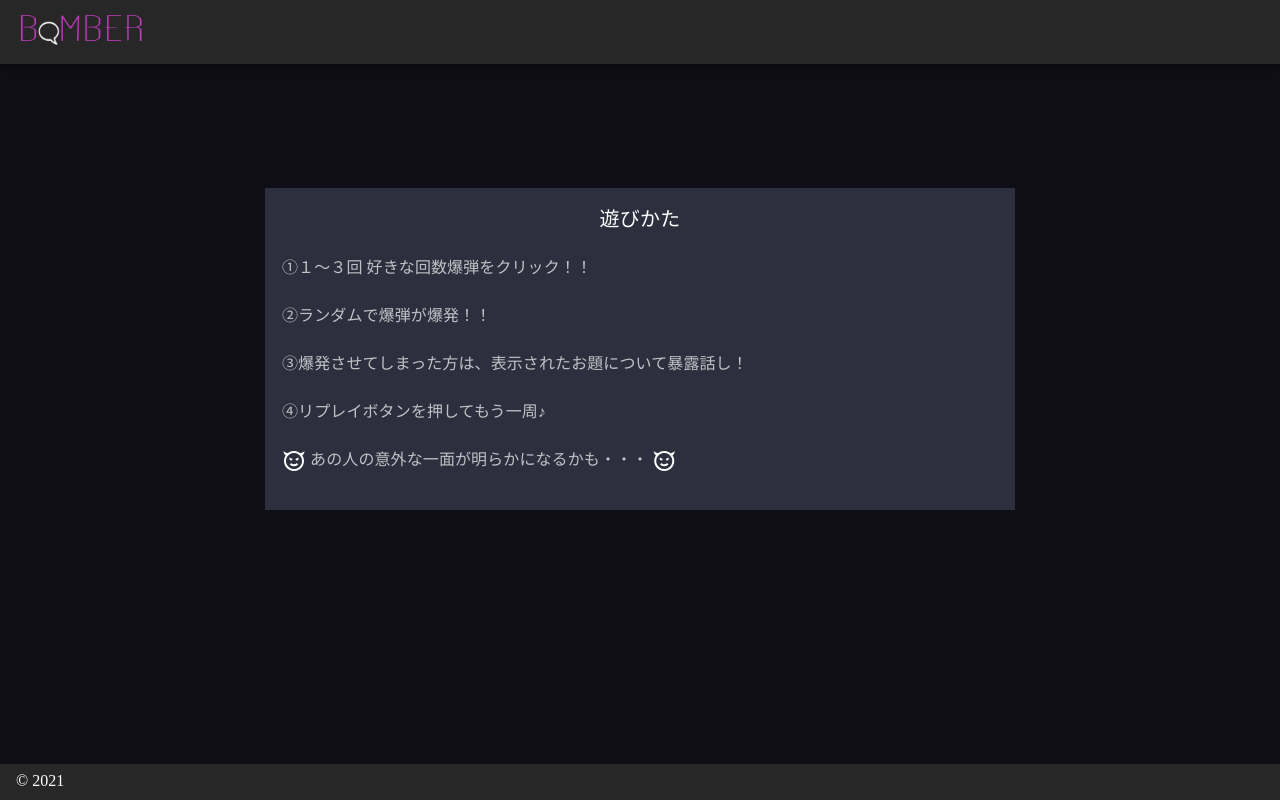
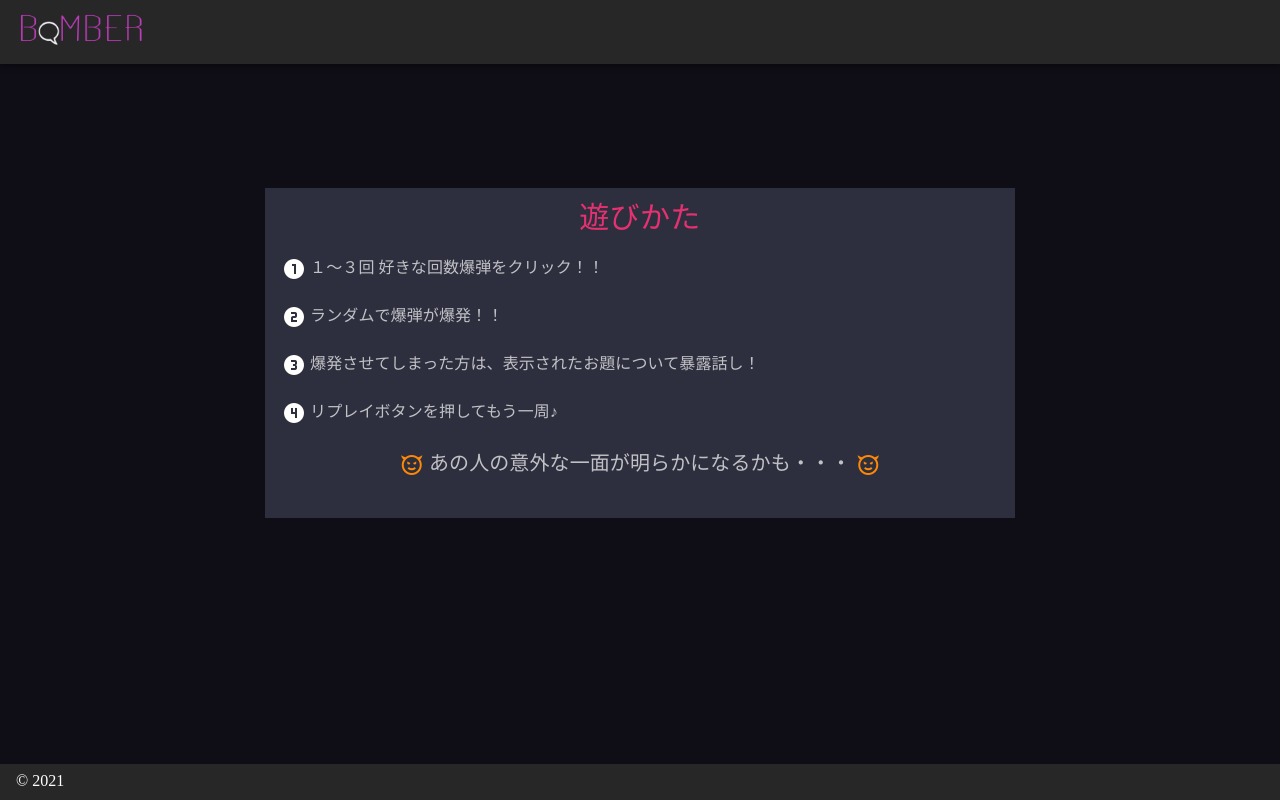
Before and after one commit to wkn816/BakudanTalk, a Nuxt app: page /about in a window 1280 px wide. Built offline with nearby package versions, Linux system fonts and the light colour scheme.

Commit message:
fix-番号をv-iconで表現

```diff
--- a/pages/about.vue
+++ b/pages/about.vue
@@ -5,15 +5,27 @@
             <v-card color=#2e2f3e outlined tile class="about-card">
               <v-card-title primary-title class="justify-center">遊びかた
               </v-card-title>
-              <v-card-text class="parent">
-                <p>①１〜３回 好きな回数爆弾をクリック！！</p>
-                <p>②ランダムで爆弾が爆発！！</p>
-                <p>③爆発させてしまった方は、表示されたお題について暴露話し！</p>
-                <p>④リプレイボタンを押してもう一周♪</p>
-                <p>
-                  <v-icon>mdi-emoticon-devil-outline</v-icon>
+              <v-card-text>
+                <p class="parent">
+                    <v-icon color="#fffffe">mdi-numeric-1-circle</v-icon>
+                    １〜３回 好きな回数爆弾をクリック！！
+                </p>
+                <p class="parent">
+                    <v-icon color="#fffffe">mdi-numeric-2-circle</v-icon>
+                    ランダムで爆弾が爆発！！
+                </p>
+                <p class="parent">
+                    <v-icon color="#fffffe">mdi-numeric-3-circle</v-icon>
+                    爆発させてしまった方は、表示されたお題について暴露話し！
+                </p>
+                <p class="parent">
+                    <v-icon color="#fffffe">mdi-numeric-4-circle</v-icon>
+                    リプレイボタンを押してもう一周♪
+                </p>
+                <p class="howto-lasttext">
+                  <v-icon color="#ff8906">mdi-emoticon-devil-outline</v-icon>
                     あの人の意外な一面が明らかになるかも・・・
-                  <v-icon>mdi-emoticon-devil-outline</v-icon>
+                  <v-icon color="#ff8906">mdi-emoticon-devil-outline</v-icon>
                 </p>
               </v-card-text>
             </v-card>
@@ -31,6 +43,14 @@ p {
     font-size: 16px;
     line-height: 2.0em;
 }
+.howto-lasttext{
+  text-align: center;
+  font-size: 20px;
+}
+.justify-center{
+  font-size: 30px;
+  color: #e53170;
+}
 .about-card{
 margin-top: 100px;
 }
```
